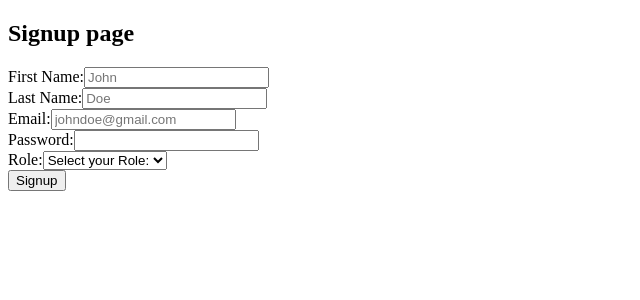
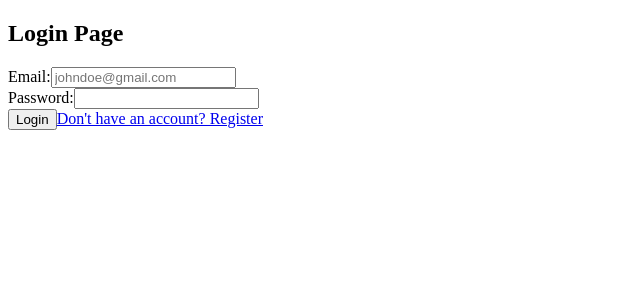
Before and after one commit to Bishibop/FrontEnd2, a React (Create React App) app in the folder school-in-cloud/: page /Register in a window 1280 px wide. Shown: the top 300 px of the page, without its empty margins (0-640 px from the left). Built offline with nearby package versions, Linux system fonts and the light colour scheme.

Commit message:
Login/Register modified

```diff
--- a/school-in-cloud/src/App.js
+++ b/school-in-cloud/src/App.js
@@ -15,10 +15,11 @@ const App = () => (
   <div className="app">
 
       <Switch>
-        <Route exact path="/" component={Homepage} />
+         <Route exact path="/" component={Login} />
 
+
+        <Route path="/" component={Login} />
         <Route path="/Register" component={Signup} />
-        <Route path="/login" component={Login} />
 
         {/* <PrivateRoute path="/admin" component={<Admin/>} /> */}
 
--- a/school-in-cloud/src/components/Login.js
+++ b/school-in-cloud/src/components/Login.js
@@ -61,7 +61,7 @@ function Login(props) {
           </label>
         </div>
         <button>Login</button>
-        <Link to="/signup">
+        <Link to="/Register">
                 {"Don't have an account? Register"}
         </Link>
       </form>
```
